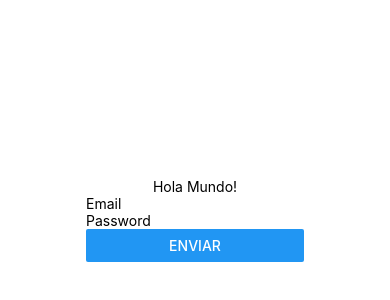
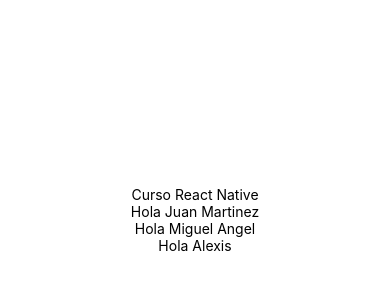
Before and after one commit to Juggantiss/curso-introduccion-react-native, a React Native app: screen / in a window 390 px wide. Shown: the part 202-502 px from the top of the page. Built offline with nearby package versions, Linux system fonts and the light colour scheme.

Commit message:
Creado componente Saludar y pasando props

```diff
--- a/App.js
+++ b/App.js
@@ -1,13 +1,13 @@
-import { StatusBar } from "expo-status-bar";
 import { StyleSheet, Text, View } from "react-native";
-import LoginForm from "./src/components/LoginForm";
+import Saludar from "./src/components/Saludar";
 
 export default function App() {
   return (
     <View style={styles.container}>
-      <Text>Hola Mundo!</Text>
-      <LoginForm />
-      <StatusBar style="auto" />
+      <Text>Curso React Native</Text>
+      <Saludar />
+      <Saludar name="Miguel Angel" />
+      <Saludar name="Alexis" />
     </View>
   );
 }
--- /dev/null
+++ b/src/components/Saludar.jsx
@@ -0,0 +1,5 @@
+import { Text } from "react-native";
+
+export default function Saludar({ name = "Juan Martinez" }) {
+  return <Text>Hola {name}</Text>;
+}
```
